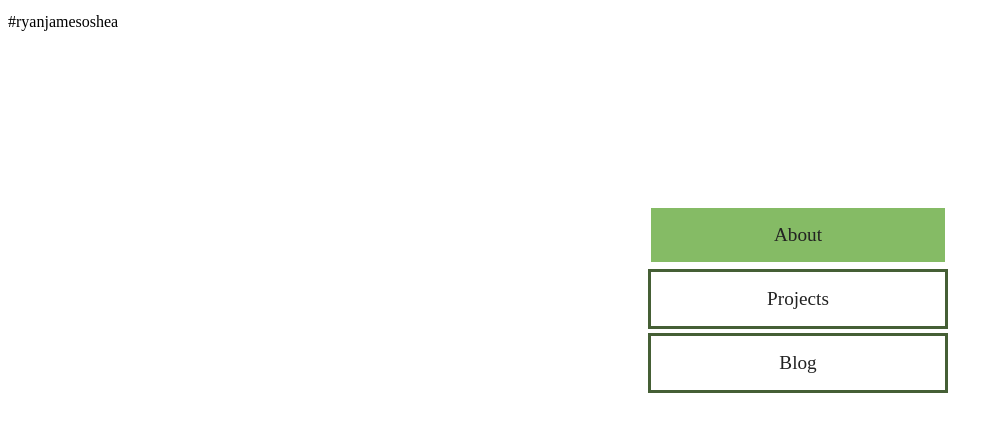
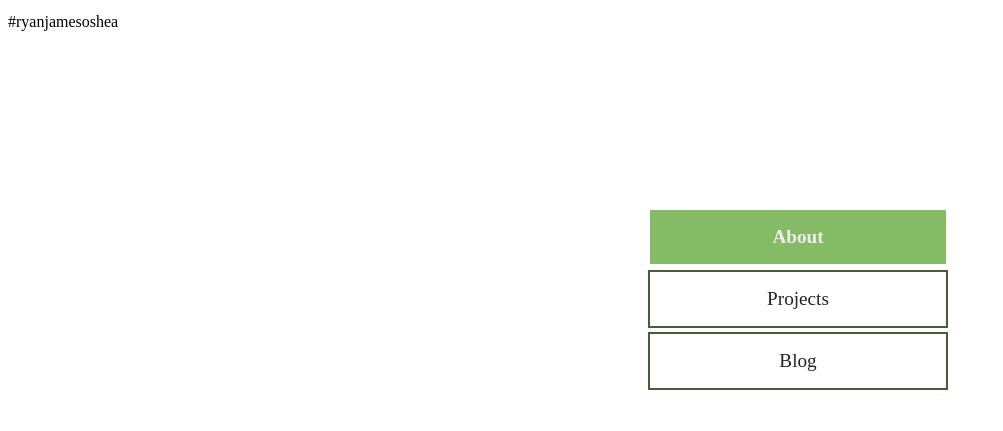
Before and after one commit to exitroute/ruedev-website, a Gatsby site: page / in a window 1280 px wide. In both pictures the pointer is over the link "About". Shown: the part 109-540 px from the top of the page, without its empty margins (0-1003 px from the left). Built offline with nearby package versions, Linux system fonts and the light colour scheme; Gatsby itself is replaced by a stand-in of ours.

Commit message:
transitions added

```diff
--- a/src/pages/index.module.css
+++ b/src/pages/index.module.css
@@ -29,15 +29,18 @@ main {
   color: #222;
   text-decoration: none;
   display: block;
-  border: 3px solid #455f35;
+  border: 0.175rem solid #455f35;
   margin: 0.25rem 0;
   padding: 1rem;
   font-size: 1.2rem;
 }
 
 .nav li a:hover {
+  color: #eee;
+  font-weight: 700;
   background: #85bb65;
-  border: 3px solid #fff;
+  border: 0.175rem solid #fff;
+  transition-duration: 500ms;
 }
 
 @media (min-width: 768px) {
```
